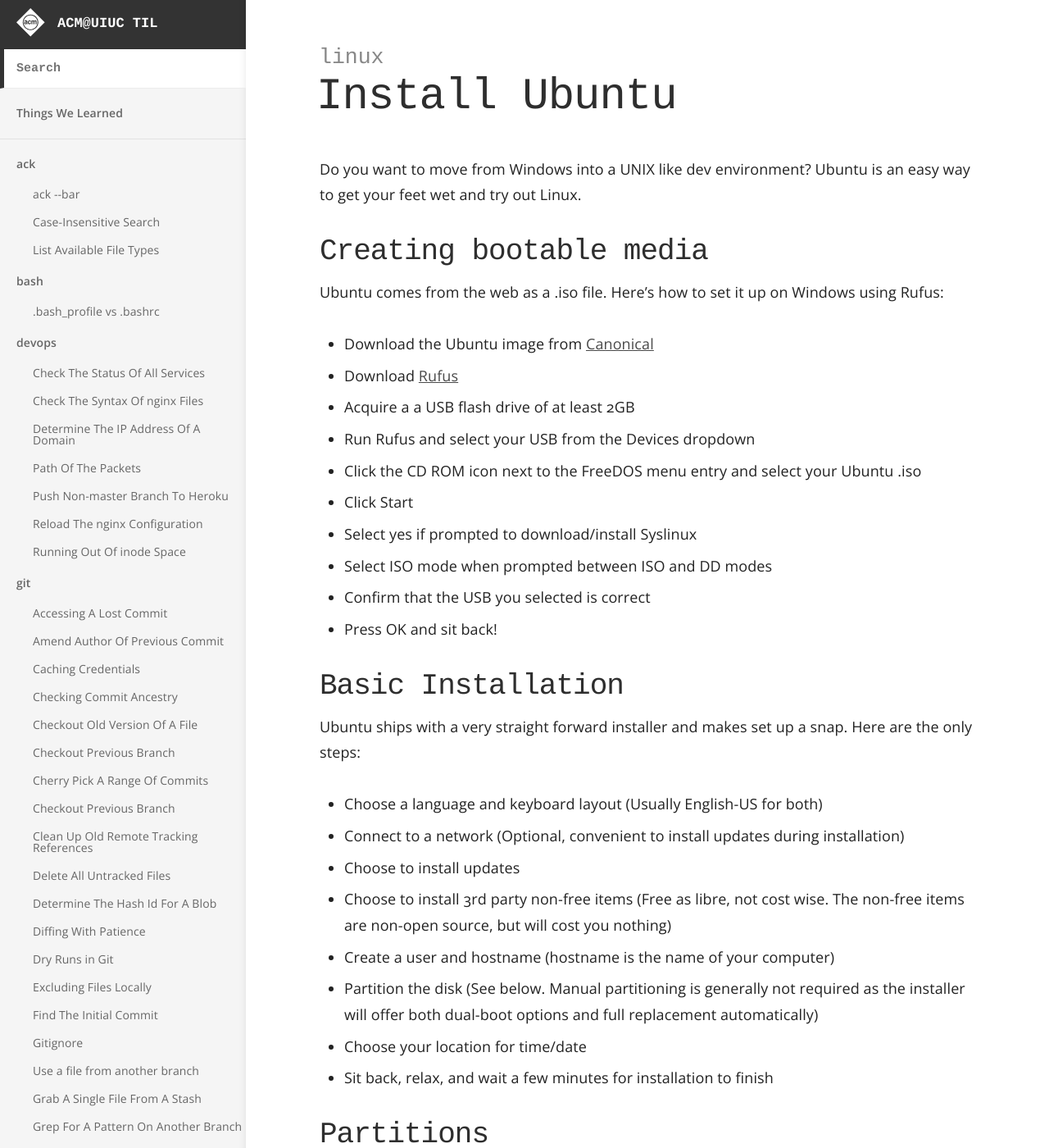
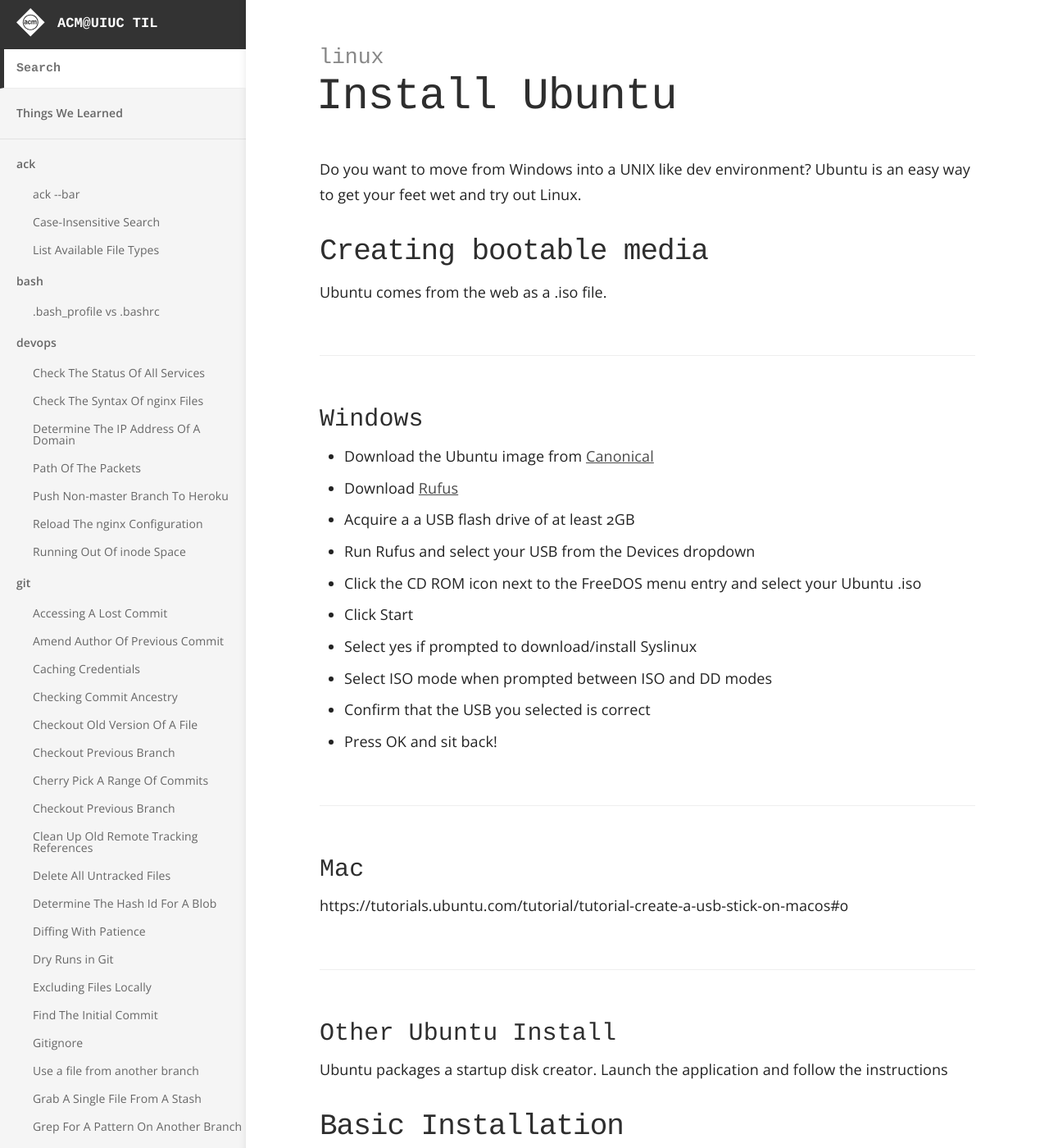
Before and after one commit to acm-uiuc/til, a Jekyll site: the page built from _til/linux/install-ubuntu.md, in a window 1280 px wide and 1400 px high. Shown: the whole window at 82% size. Built offline with Jekyll 4.4.1, drawn with Linux system fonts in a browser that asks for light colours; some of the changed text lies outside the part shown.

Commit message:
Update install-ubuntu.md

```diff
--- a/_til/linux/install-ubuntu.md
+++ b/_til/linux/install-ubuntu.md
@@ -6,7 +6,8 @@ category: linux
 Do you want to move from Windows into a UNIX like dev environment? Ubuntu is an easy way to get your feet wet and try out Linux.
 
 ## Creating bootable media
-Ubuntu comes from the web as a .iso file. Here's how to set it up on Windows using Rufus:
+Ubuntu comes from the web as a .iso file.
+### Windows
 * Download the Ubuntu image from [Canonical](https://www.ubuntu.com/download)
 * Download [Rufus](https://rufus.akeo.ie/)
 * Acquire a a USB flash drive of at least 2GB
@@ -18,6 +19,12 @@ Ubuntu comes from the web as a .iso file. Here's how to set it up on Windows usi
 * Confirm that the USB you selected is correct
 * Press OK and sit back!
 
+### Mac
+https://tutorials.ubuntu.com/tutorial/tutorial-create-a-usb-stick-on-macos#0
+
+### Other Ubuntu Install
+Ubuntu packages a startup disk creator. Launch the application and follow the instructions
+
 ## Basic Installation
 
 Ubuntu ships with a very straight forward installer and makes set up a snap. Here are the only steps:
@@ -26,11 +33,14 @@ Ubuntu ships with a very straight forward installer and makes set up a snap. Her
 * Choose to install updates
 * Choose to install 3rd party non-free items (Free as libre, not cost wise. The non-free items are non-open source, but will cost you nothing)
 * Create a user and hostname (hostname is the name of your computer)
-* Partition the disk (See below. Manual partitioning is generally not required as the installer will offer both dual-boot options and full replacement automatically)
+* Select the relevant install option (Install along side or overwrite current OS)
 * Choose your location for time/date
 * Sit back, relax, and wait a few minutes for installation to finish
 
-## Partitions
+## Advanced Setups
+Sometimes it is required to make a more complex partition scheme
+
+### Partitions
 Partitioning is required if you want more complicated layouts for you storage i.e you want all your documents on one disk but the os on another, or you are dealing with a volatile system and need to insure exact partition layouts.
 
 SWAP: Space reserved on the disk designed to provide backup memory space for the system.
```
